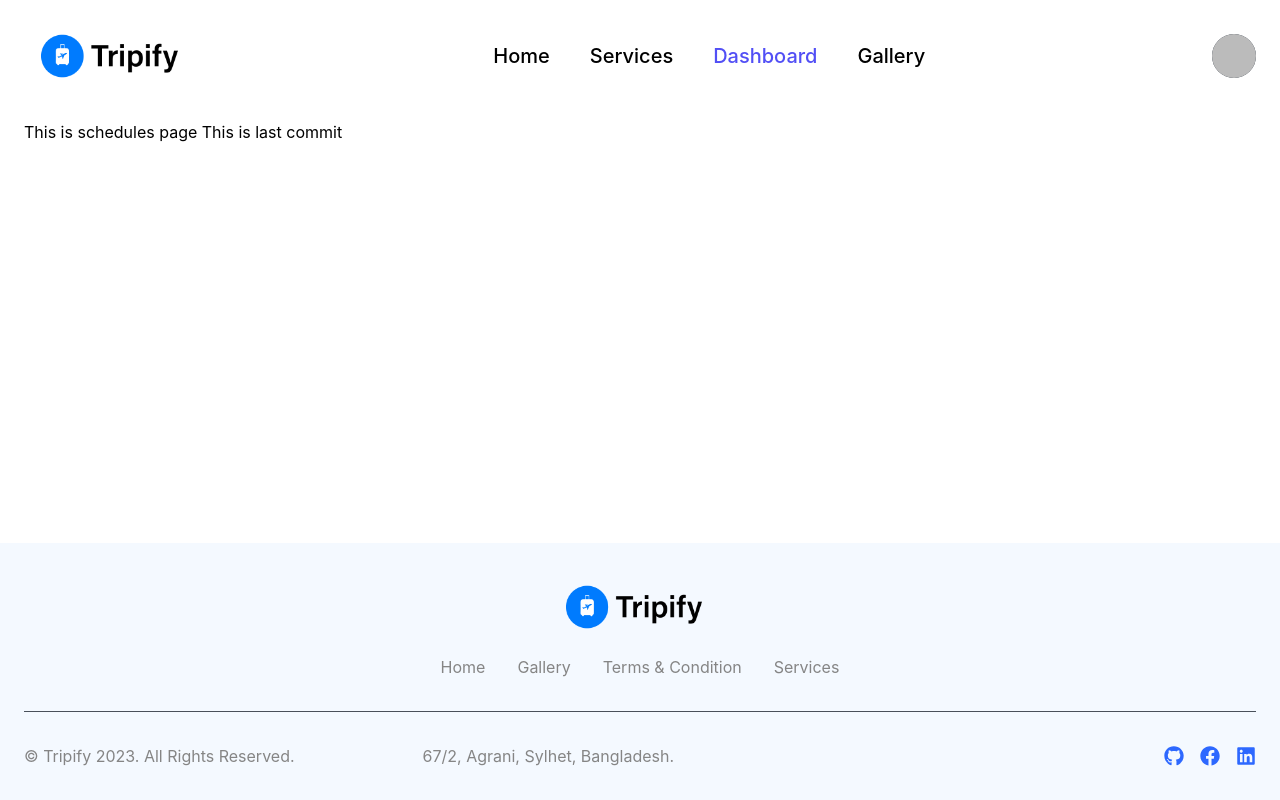
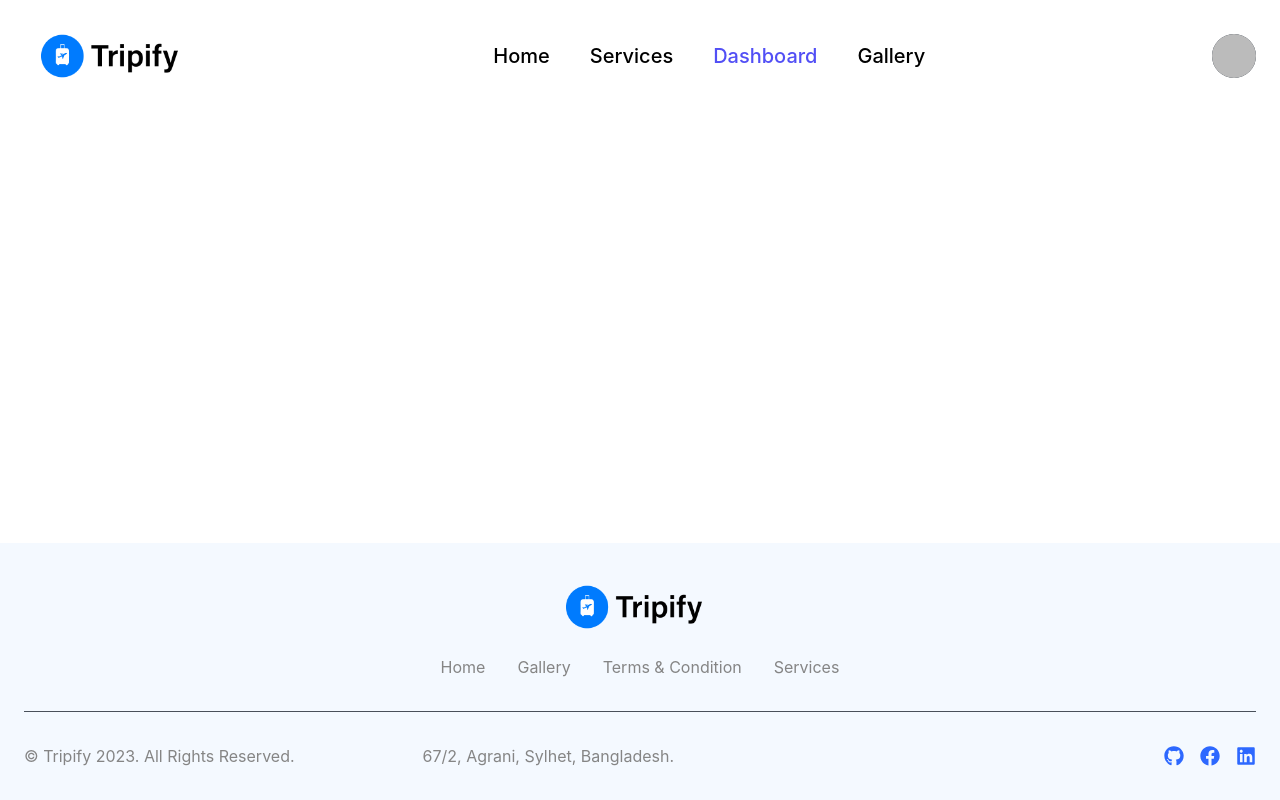
Before and after one commit to hellomrariful/Tripify-Client, a React (Vite) app: page /dashboard/MySchedules in a window 1280 px wide. Built offline with nearby package versions, Linux system fonts and the light colour scheme; no server answers; sample sign-in values are in the browser's storage.

Commit message:
removed unnecessary text

```diff
--- a/src/Firebase/firebase.config.js
+++ b/src/Firebase/firebase.config.js
@@ -1,10 +1,6 @@
-// Import the functions you need from the SDKs you need
 import { initializeApp } from "firebase/app";
 import { getAuth } from "firebase/auth";
-// TODO: Add SDKs for Firebase products that you want to use
-// https://firebase.google.com/docs/web/setup#available-libraries
 
-// Your web app's Firebase configuration
 const firebaseConfig = {
   apiKey: import.meta.env.VITE_APIKEY,
   authDomain: import.meta.env.VITE_AUTHDOMAIN,
@@ -14,7 +10,6 @@ const firebaseConfig = {
   appId: import.meta.env.VITE_APPID
 };
 
-// Initialize Firebase
 const app = initializeApp(firebaseConfig);
 const auth = getAuth(app)
 export default auth
--- a/src/MySchedules/MySchedules.jsx
+++ b/src/MySchedules/MySchedules.jsx
@@ -1,10 +1,5 @@
 const MySchedules = () => {
-    return (
-        <div>
-            This is schedules page
-            This is last commit
-        </div>
-    );
+  return <div></div>;
 };
 
 export default MySchedules;
```
